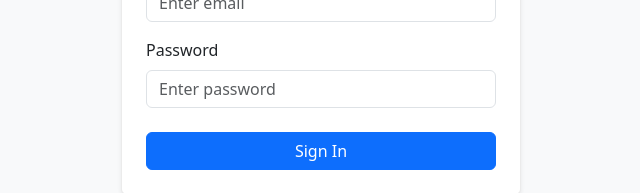
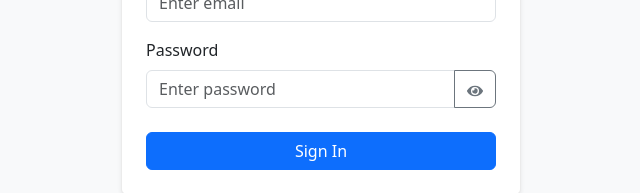
Before and after one commit to ThetLwinSoe/erp-system, a React (Vite) app in the folder erp-frontend/: page /login in a window 1280 px wide. Shown: the part 419-612 px from the top of the page, without its empty margins (319-959 px from the left). Built offline with nearby package versions, Linux system fonts and the light colour scheme; no server answers.

Commit message:
Add show-hide feature

```diff
--- a/erp-frontend/src/components/common/ConfirmModal.jsx
+++ b/erp-frontend/src/components/common/ConfirmModal.jsx
@@ -1,6 +1,7 @@
 import { useState, useEffect } from 'react';
 import { Modal, Button, Form } from 'react-bootstrap';
 import ErrorAlert from './ErrorAlert';
+import PasswordInput from './PasswordInput';
 
 const ConfirmModal = ({
   show,
@@ -33,8 +34,7 @@ const ConfirmModal = ({
         {requirePassword && (
           <Form.Group className="mt-3">
             <Form.Label>Enter your password to confirm</Form.Label>
-            <Form.Control
-              type="password"
+            <PasswordInput
               value={password}
               onChange={(e) => setPassword(e.target.value)}
               autoFocus
--- /dev/null
+++ b/erp-frontend/src/components/common/PasswordInput.jsx
@@ -0,0 +1,28 @@
+import { useState } from 'react';
+import { InputGroup, Form, Button } from 'react-bootstrap';
+import { FaEye, FaEyeSlash } from 'react-icons/fa';
+
+/**
+ * Drop-in replacement for <Form.Control type="password" ... /> with a
+ * show/hide toggle, so users can check what they typed before submitting.
+ */
+const PasswordInput = (props) => {
+  const [visible, setVisible] = useState(false);
+
+  return (
+    <InputGroup>
+      <Form.Control type={visible ? 'text' : 'password'} {...props} />
+      <Button
+        variant="outline-secondary"
+        type="button"
+        tabIndex={-1}
+        aria-label={visible ? 'Hide password' : 'Show password'}
+        onClick={() => setVisible((v) => !v)}
+      >
+        {visible ? <FaEyeSlash /> : <FaEye />}
+      </Button>
+    </InputGroup>
+  );
+};
+
+export default PasswordInput;
--- a/erp-frontend/src/pages/Companies.jsx
+++ b/erp-frontend/src/pages/Companies.jsx
@@ -12,6 +12,7 @@ import { extractApiError } from '../utils/errorUtils';
 import { getDaysRemaining } from '../utils/subscription';
 import ErrorAlert from '../components/common/ErrorAlert';
 import SortableHeader from '../components/common/SortableHeader';
+import PasswordInput from '../components/common/PasswordInput';
 
 const LOGO_MAX_SIZE = 2 * 1024 * 1024; // 2MB, must match backend's uploadLogo limit
 
@@ -523,8 +524,7 @@ const Companies = () => {
                     </Form.Group>
                     <Form.Group className="mb-3">
                       <Form.Label>Admin Password *</Form.Label>
-                      <Form.Control
-                        type="password"
+                      <PasswordInput
                         value={formData.adminPassword}
                         onChange={(e) => setFormData({ ...formData, adminPassword: e.target.value })}
                         required={formData.createAdmin}
--- a/erp-frontend/src/pages/CompanyDetails.jsx
+++ b/erp-frontend/src/pages/CompanyDetails.jsx
@@ -6,6 +6,7 @@ import { companiesAPI, usersAPI } from '../services/api';
 import { COMPANY_STATUS_COLORS, ROLES } from '../utils/constants';
 import { extractApiError } from '../utils/errorUtils';
 import ErrorAlert from '../components/common/ErrorAlert';
+import PasswordInput from '../components/common/PasswordInput';
 
 const CompanyDetails = () => {
   const { id } = useParams();
@@ -230,8 +231,7 @@ const CompanyDetails = () => {
             </Form.Group>
             <Form.Group className="mb-3">
               <Form.Label>Password *</Form.Label>
-              <Form.Control
-                type="password"
+              <PasswordInput
                 value={userFormData.password}
                 onChange={(e) => setUserFormData({ ...userFormData, password: e.target.value })}
                 required
--- a/erp-frontend/src/pages/Login.jsx
+++ b/erp-frontend/src/pages/Login.jsx
@@ -4,6 +4,7 @@ import { Container, Card, Form, Button } from 'react-bootstrap';
 import { useAuth } from '../context/AuthContext';
 import { extractApiError } from '../utils/errorUtils';
 import ErrorAlert from '../components/common/ErrorAlert';
+import PasswordInput from '../components/common/PasswordInput';
 import logo from '../assets/logo-horizontal-light@2x-center.png';
 
 const Login = () => {
@@ -57,8 +58,7 @@ const Login = () => {
 
             <Form.Group className="mb-4">
               <Form.Label>Password</Form.Label>
-              <Form.Control
-                type="password"
+              <PasswordInput
                 placeholder="Enter password"
                 value={password}
                 onChange={(e) => setPassword(e.target.value)}
--- a/erp-frontend/src/pages/Users.jsx
+++ b/erp-frontend/src/pages/Users.jsx
@@ -11,6 +11,7 @@ import { ROLES, ROLE_LABELS } from '../utils/constants';
 import { extractApiError } from '../utils/errorUtils';
 import ErrorAlert from '../components/common/ErrorAlert';
 import SortableHeader from '../components/common/SortableHeader';
+import PasswordInput from '../components/common/PasswordInput';
 
 const Users = () => {
   const { isSuperAdmin } = useAuth();
@@ -239,7 +240,7 @@ const Users = () => {
             </Form.Group>
             <Form.Group className="mb-3">
               <Form.Label>Password {selectedUser ? '(leave blank to keep current)' : '*'}</Form.Label>
-              <Form.Control type="password" value={formData.password} onChange={(e) => setFormData({ ...formData, password: e.target.value })} required={!selectedUser} />
+              <PasswordInput value={formData.password} onChange={(e) => setFormData({ ...formData, password: e.target.value })} required={!selectedUser} />
             </Form.Group>
             <Form.Group className="mb-3">
               <Form.Label>Role</Form.Label>
```
